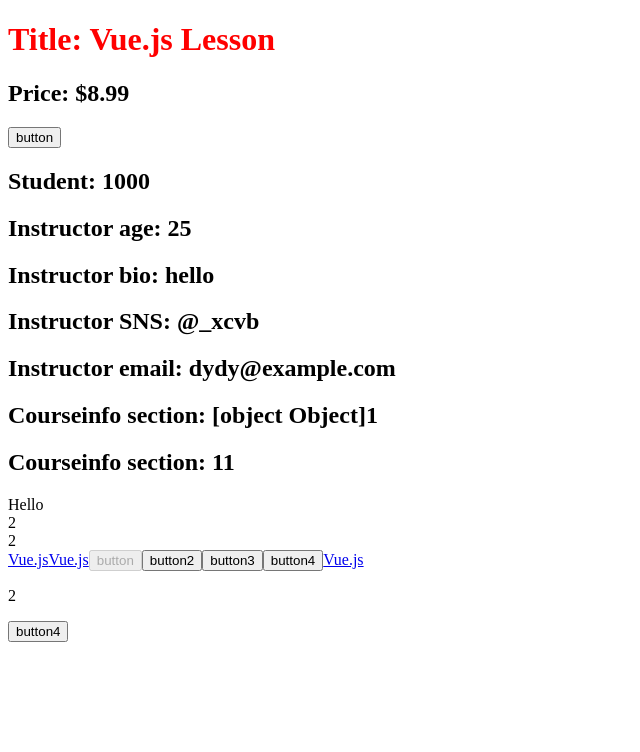
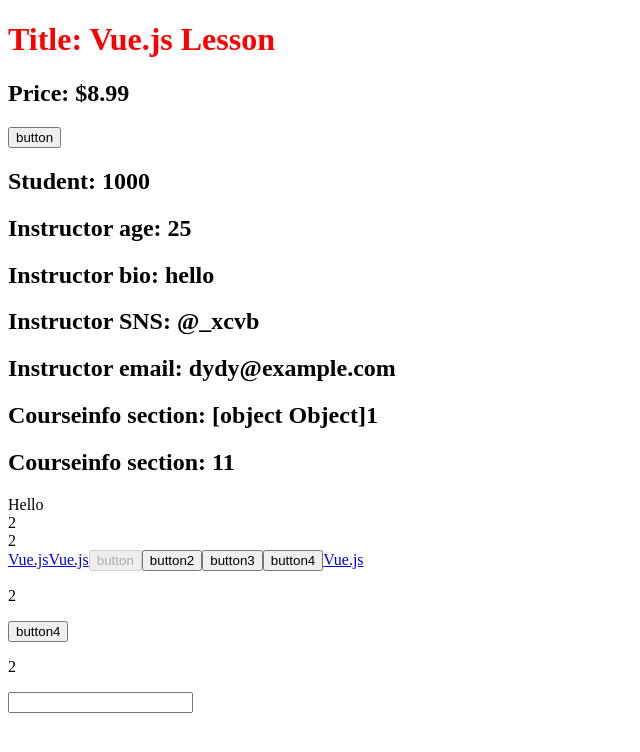
Before and after one commit to kadokichi/vue-lesson, a Vue app in the folder vue-lesson/: page / in a window 1280 px wide. Shown: the top 752 px of the page, without its empty margins (0-640 px from the left). Built offline with nearby package versions, Linux system fonts and the light colour scheme.

Commit message:
キー修飾子

```diff
--- a/vue-lesson/src/App.vue
+++ b/vue-lesson/src/App.vue
@@ -86,6 +86,9 @@
   <div @click="count++">
     <button @click.stop="count = 30">button4</button>
   </div>
+
+  <p>{{ count }}</p>
+  <input type="text" @keyup.space.a="count++">
 </template>
 <style>
   h1 {
```
